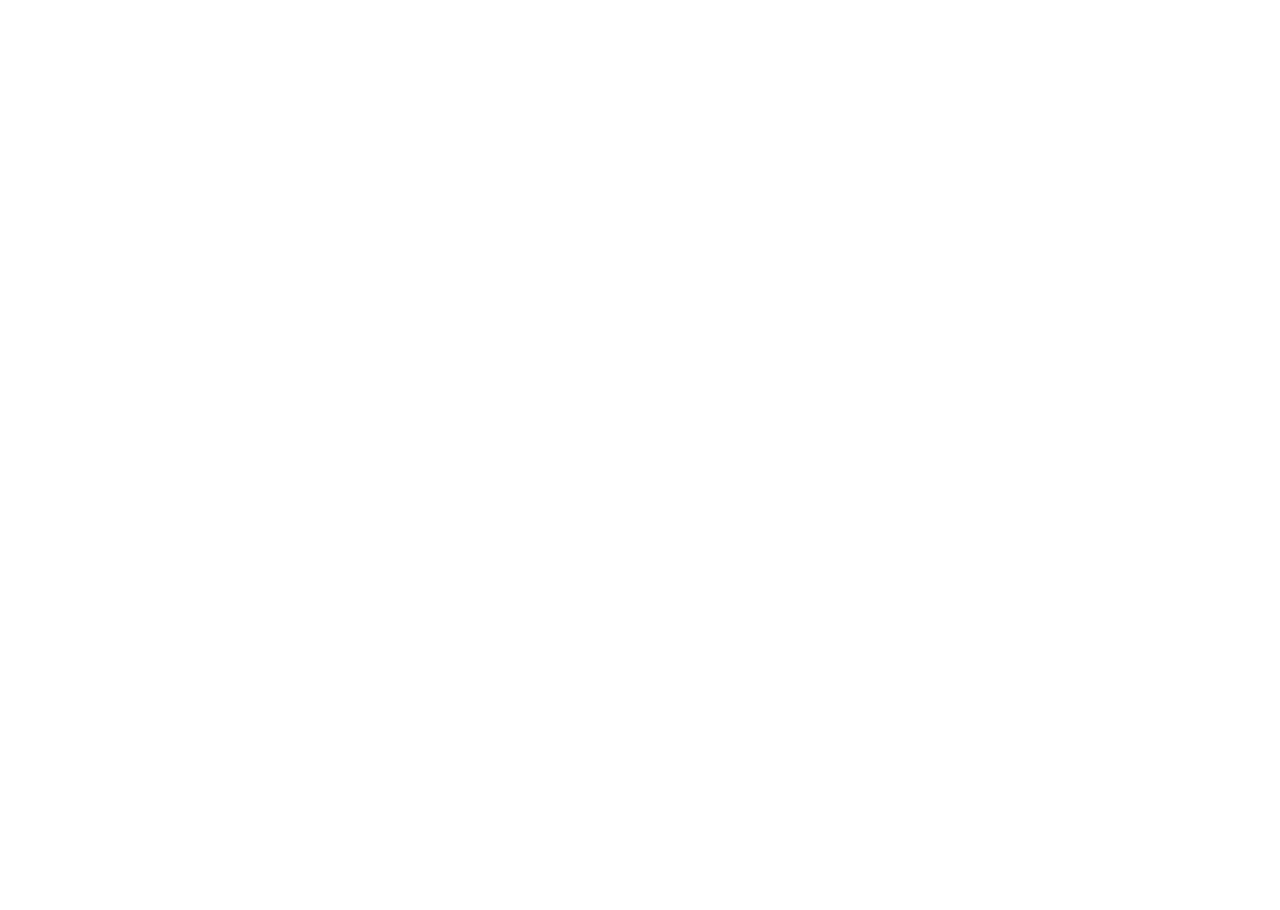
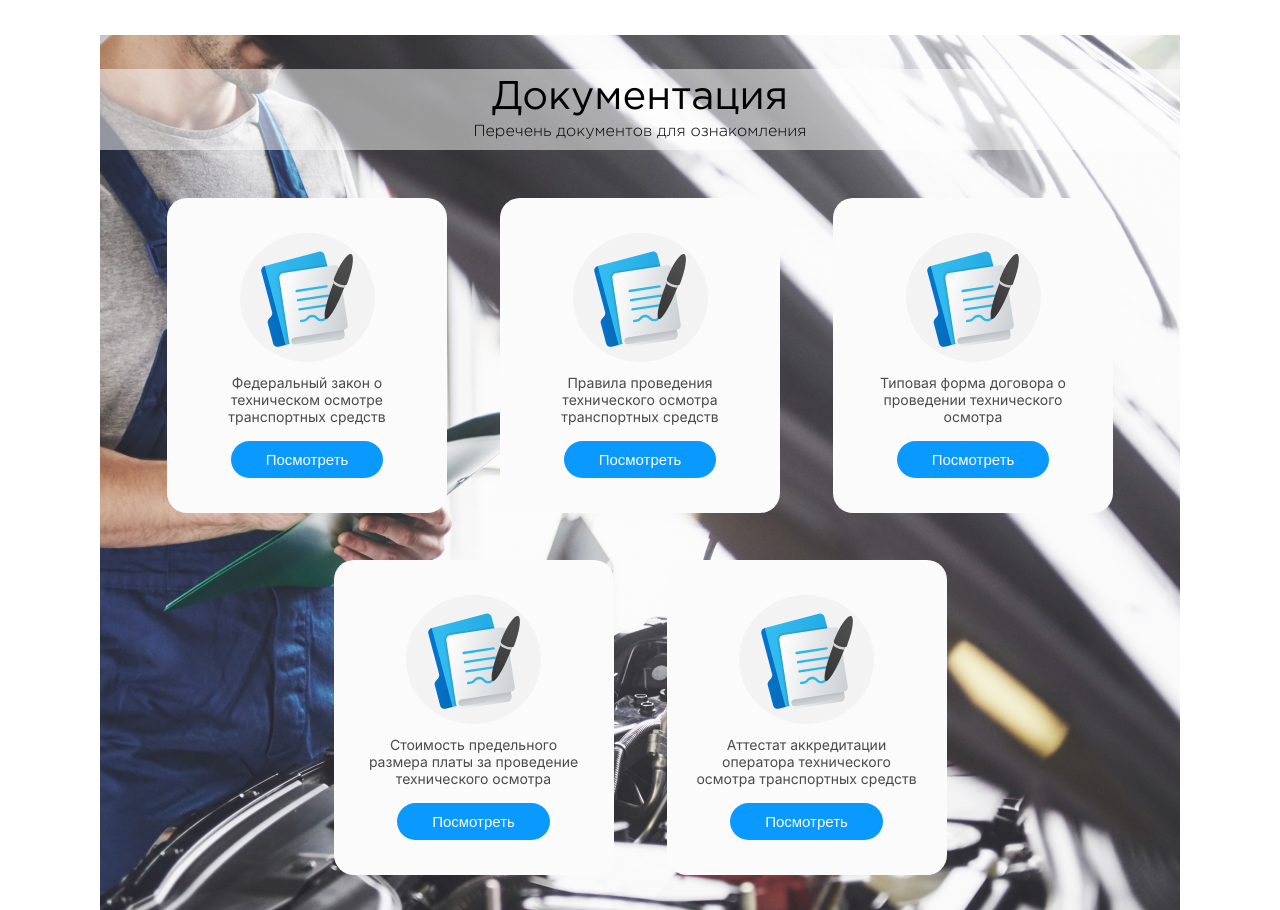
Before and after one commit to DevRunny/ptoreact, a React (Create React App) app: page / in a window 1280 px wide. Shown: the part 480-1390 px from the top of the page. Before the commit the page ends 800 px from the top, so only its background shows below. Built offline with nearby package versions, Linux system fonts and the light colour scheme.

Commit message:
Ready Documnetation section

```diff
--- a/src/components/About/About.module.css
+++ b/src/components/About/About.module.css
@@ -56,13 +56,15 @@
     border-radius: 20px;
     padding: 25px;
     border: none;
-    font-weight: 700;
+    font-weight: 400;
     font-size: 18px;
     line-height: 17px;
     text-align: center;
     color: white;
     width: 250px;
     text-transform: uppercase;
+    cursor: pointer;
+    letter-spacing: 1px;
 }
 
 .carImage {
--- a/src/components/Documentation/Documentation.module.css
+++ b/src/components/Documentation/Documentation.module.css
@@ -0,0 +1,85 @@
+.background {
+    background: url("../../../public/images/Documentation/background.jpg") no-repeat center;
+    padding: 35px 0;
+    display: flex;
+    align-items: center;
+    justify-content: center;
+    flex-direction: column;
+    position: relative;
+}
+
+.documentationTitleWrap {
+    background-color: rgba(255, 255, 255, 0.5);
+    width: 1080px;
+    display: flex;
+    justify-content: center;
+    align-items: center;
+    flex-direction: column;
+    padding: 10px;
+    gap: 7px;
+    margin-bottom: 48px;
+}
+
+.mainTitle {
+    font-weight: 400;
+    font-size: 40px;
+}
+
+.subTitle {
+    font-weight: 300;
+    font-size: 16px;
+}
+
+.documentsWrap {
+    display: flex;
+    flex-wrap: wrap;
+    justify-content: center;
+    column-gap: 53px;
+    row-gap: 47px;
+    width: 100%;
+    height: 100%;
+}
+
+.document {
+    background: #FBFBFB;
+    border-radius: 20px;
+    display: flex;
+    flex-direction: column;
+    align-items: center;
+    padding: 35px 58px;
+    width: 280px;
+    height: 315px;
+}
+
+.documentText {
+    font-weight: 400;
+    font-size: 14px;
+    color: #4A4A4A;
+    text-align: center;
+    height: 57px;
+    width: 230px;
+    margin-top: 12px;
+    margin-bottom: 12px;
+    font-family: "Inter", serif;
+}
+
+.backgroundImageDocument {
+    width: 135px;
+    height: 135px;
+    border-radius: 50%;
+    background: #F3F3F3;
+    display: flex;
+    justify-content: center;
+    align-items: center;
+}
+
+.documentationButton {
+    font-weight: 400;
+    font-size: 15px;
+    color: white;
+    cursor: pointer;
+    border: none;
+    padding: 10px 35px;
+    background: #0A9AFF;
+    border-radius: 21px;
+}
--- a/src/components/Documentation/Documentation.tsx
+++ b/src/components/Documentation/Documentation.tsx
@@ -1,8 +1,53 @@
 import React from 'react';
+import style from "./Documentation.module.css"
 
 function Documentation() {
   return (
-      <div></div>
+      <div className={style.background}>
+          <div className={style.documentationTitleWrap}>
+              <h2 className={style.mainTitle}>Документация</h2>
+              <h3 className={style.subTitle}>Перечень документов для ознакомления</h3>
+          </div>
+        <div className="container">
+            <div className={style.documentsWrap}>
+                <div className={style.document}>
+                    <div className={style.backgroundImageDocument}>
+                        <img className={style.image} src="/images/Documentation/documentImage.svg" alt="document"/>
+                    </div>
+                    <p className={style.documentText}>Федеральный закон о техническом осмотре транспортных средств </p>
+                    <button className={style.documentationButton}>Посмотреть</button>
+                </div>
+                <div className={style.document}>
+                    <div className={style.backgroundImageDocument}>
+                        <img className={style.image} src="/images/Documentation/documentImage.svg" alt="document"/>
+                    </div>
+                    <p className={style.documentText}>Правила проведения технического осмотра транспортных средств</p>
+                    <button className={style.documentationButton}>Посмотреть</button>
+                </div>
+                <div className={style.document}>
+                    <div className={style.backgroundImageDocument}>
+                        <img className={style.image} src="/images/Documentation/documentImage.svg" alt="document"/>
+                    </div>
+                    <p className={style.documentText}>Типовая форма договора о проведении технического осмотра</p>
+                    <button className={style.documentationButton}>Посмотреть</button>
+                </div>
+                <div className={style.document}>
+                    <div className={style.backgroundImageDocument}>
+                        <img className={style.image} src="/images/Documentation/documentImage.svg" alt="document"/>
+                    </div>
+                    <p className={style.documentText}>Стоимость предельного размера платы за проведение технического осмотра</p>
+                    <button className={style.documentationButton}>Посмотреть</button>
+                </div>
+                <div className={style.document}>
+                    <div className={style.backgroundImageDocument}>
+                        <img className={style.image} src="/images/Documentation/documentImage.svg" alt="document"/>
+                    </div>
+                    <p className={style.documentText}>Аттестат аккредитации оператора технического осмотра транспортных средств</p>
+                    <button className={style.documentationButton}>Посмотреть</button>
+                </div>
+            </div>
+        </div>
+      </div>
   );
 }
 
--- a/src/components/NavBar/NavBar.module.css
+++ b/src/components/NavBar/NavBar.module.css
@@ -15,7 +15,7 @@
   font-size: 36px;
   display: flex;
   font-family: Inter, serif;
-  font-weight: 400;
+  font-weight: 700;
   cursor: pointer;
 }
 
```
Also changed, not shown: public/images/Documentation/background.jpg (added), public/images/Documentation/documentImage.svg (added).
